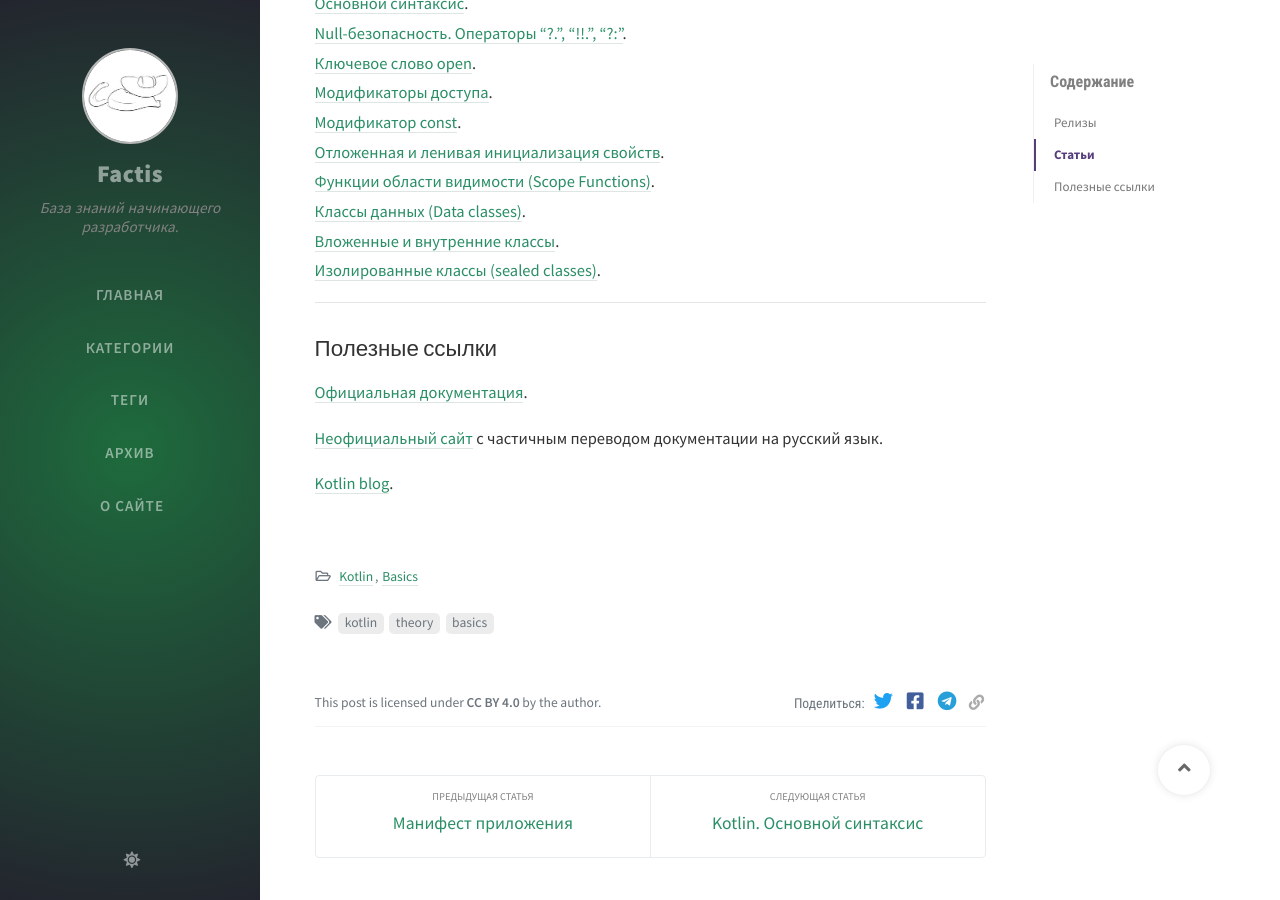
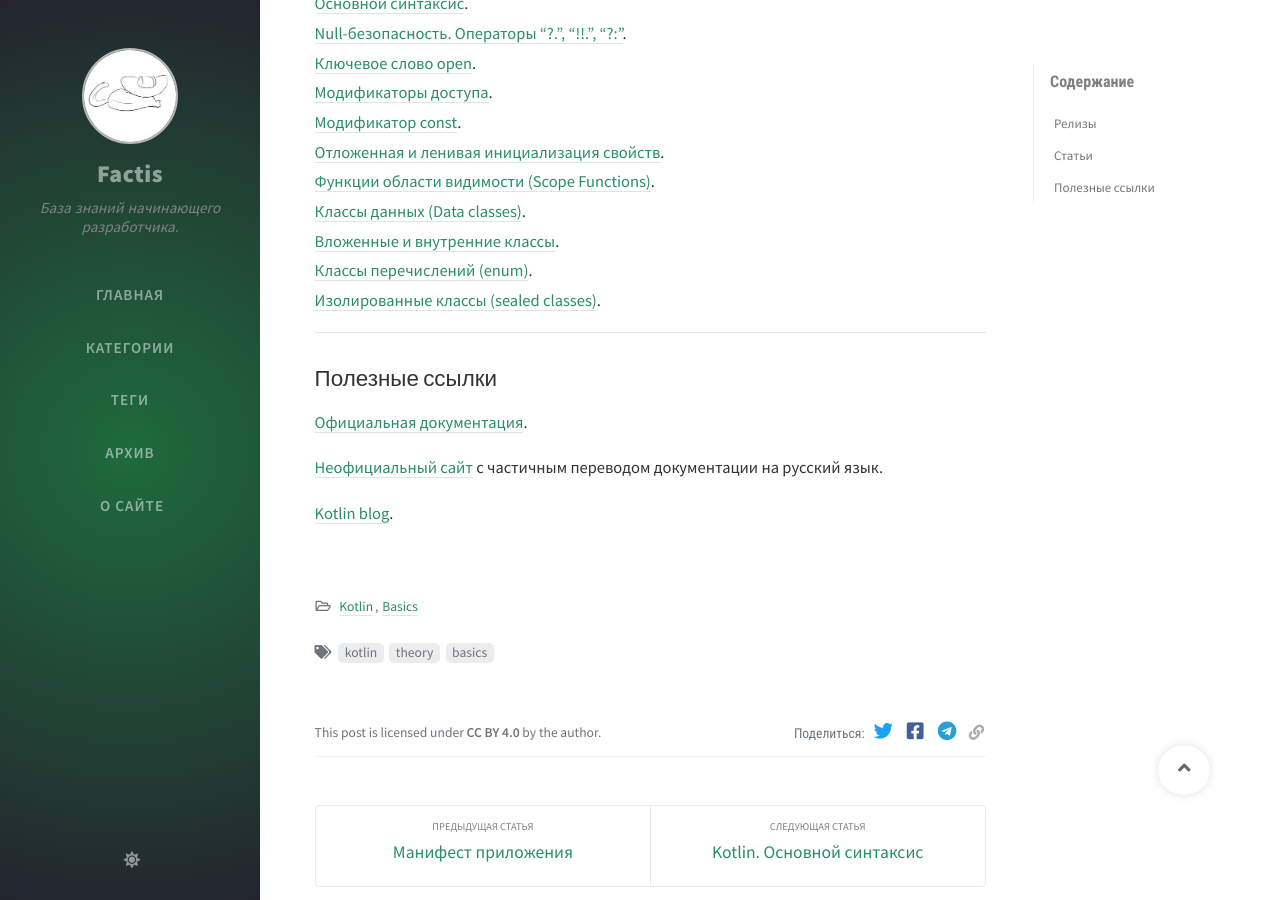
Before and after one commit to Bimlibik/bimlibik.github.io, a Jekyll site: the page built from _posts/2020-06-02-kotlin-overview.md, in a window 1280 px wide and 900 px high, scrolled down 1096 px. Built offline with Jekyll 4.4.1, drawn with Linux system fonts in a browser that asks for light colours; nearby versions of some CDN libraries; comment, search, counter and statistics services are not loaded.

Commit message:
Update: добавила ссылку на статью про enum.

```diff
--- a/_posts/2020-06-02-kotlin-overview.md
+++ b/_posts/2020-06-02-kotlin-overview.md
@@ -56,6 +56,7 @@ Studio, можно использовать при разработке на Kot
 [Функции области видимости (Scope Functions)](https://bimlibik.github.io/posts/kotlin-scope-functions/). <br>
 [Классы данных (Data classes)](https://bimlibik.github.io/posts/kotlin-data-classes/). <br>
 [Вложенные и внутренние классы](https://bimlibik.github.io/posts/kotlin-nested-and-inner-clesses/). <br>
+[Классы перечислений (enum)](https://bimlibik.github.io/posts/kotlin-enum-classes/). <br>
 [Изолированные классы (sealed classes)](https://bimlibik.github.io/posts/kotlin-sealed-classes/). <br>
 
 ***
```
